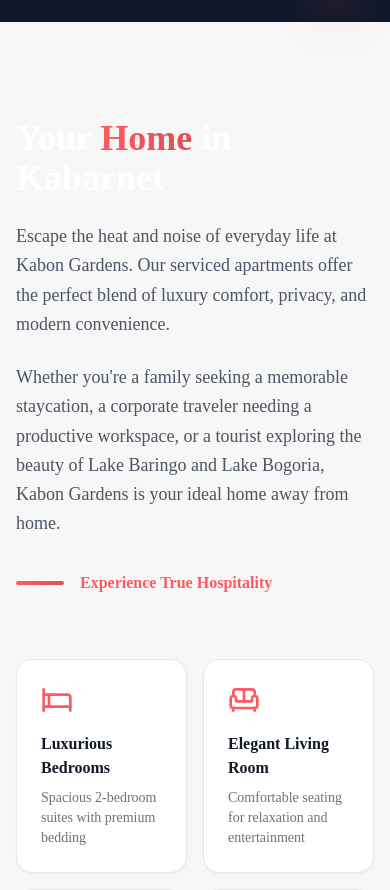
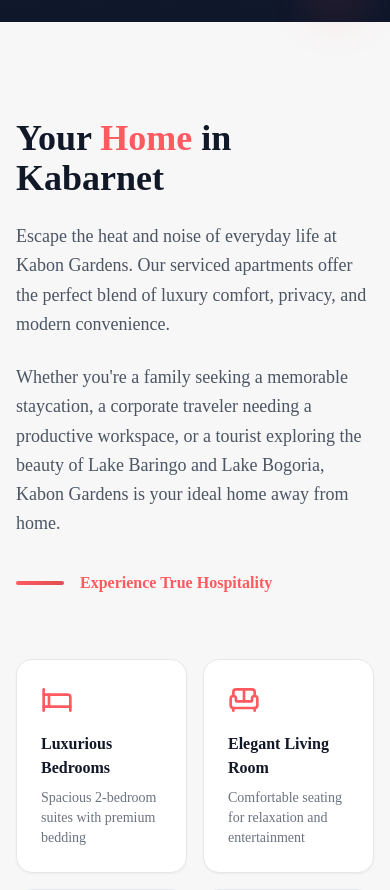
Before and after one commit to kipkoechkevin611-cloud/KABON-GARDENS, a Next.js app: page / in a window 390 px wide. Shown: the part 822-1712 px from the top of the page. Built offline with nearby package versions, Linux system fonts and the light colour scheme.

Commit message:
Change AboutSection gradient text to solid coral color

```diff
--- a/app/components/sections/AboutSection.tsx
+++ b/app/components/sections/AboutSection.tsx
@@ -22,8 +22,8 @@ export default function AboutSection() {
             viewport={{ once: true }}
             transition={{ duration: 0.8 }}
           >
-            <h2 className="text-4xl md:text-5xl font-bold text-white mb-6">
-              Your <span className="gradient-text">Home</span> in Kabarnet
+            <h2 className="text-4xl md:text-5xl font-bold text-gray-900 mb-6">
+              Your <span className="text-coral-500">Home</span> in Kabarnet
             </h2>
             <p className="text-lg text-gray-600 mb-6 leading-relaxed">
               Escape the heat and noise of everyday life at Kabon Gardens. Our serviced apartments
```
